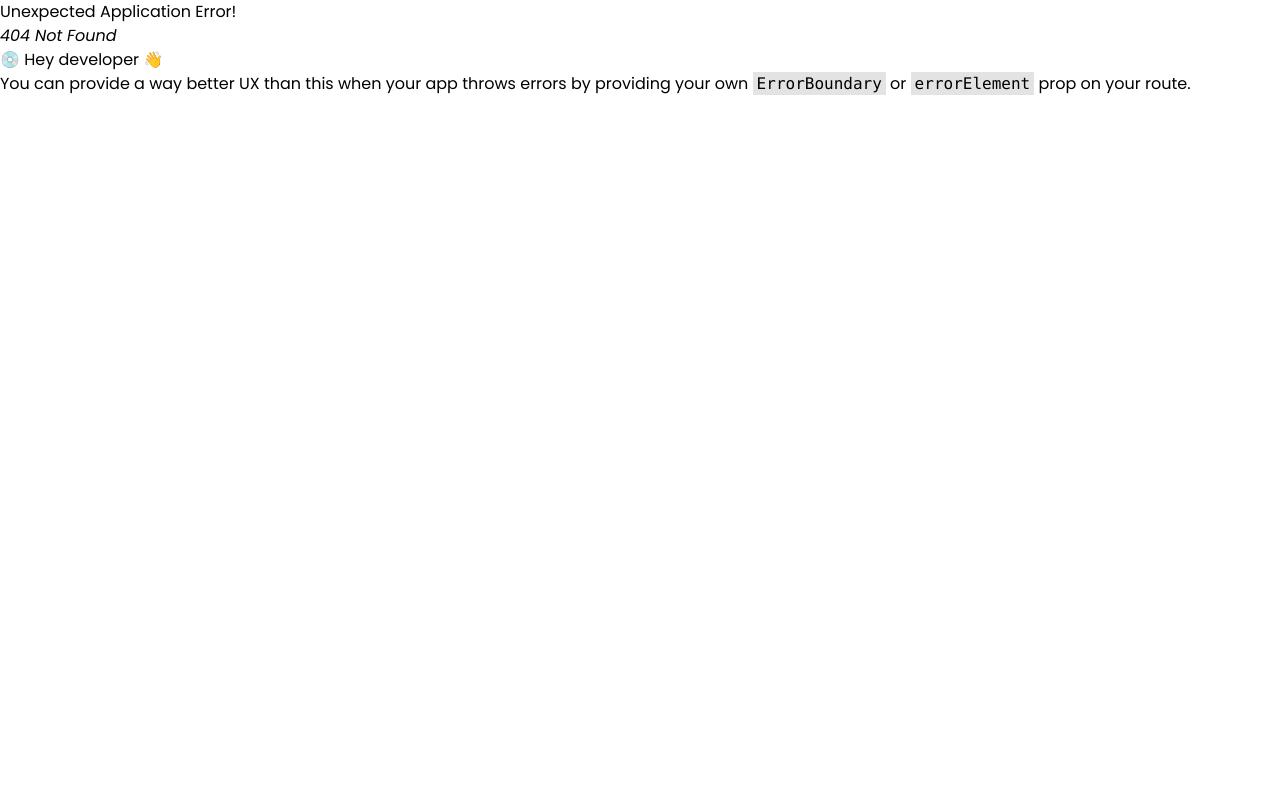
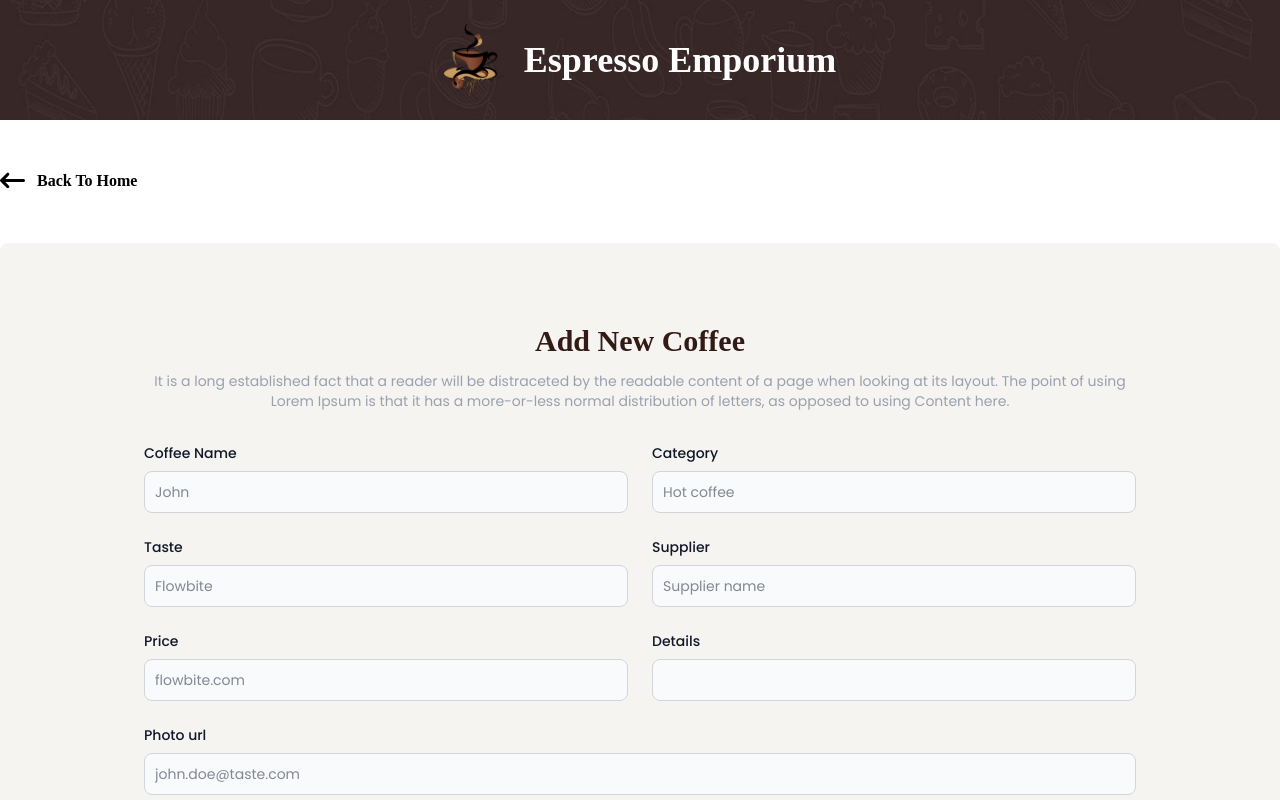
Before and after one commit to Musfiqur-Rahman0/coffee-client, a React (Vite) app: page /add-coffee in a window 1280 px wide. Before the commit this address had no page. Shown: the top 800 px of the page. Built offline with nearby package versions, Linux system fonts and the light colour scheme; a web font is replaced by a local one.

Commit message:
added addcoffee page design

```diff
--- a/src/layouts/MainLayout.jsx
+++ b/src/layouts/MainLayout.jsx
@@ -6,7 +6,7 @@ const MainLayout = () => {
   return (
     <>
       <Header />
-      <main className="min-h-[calc(100vh-120px)]">
+      <main className="min-h-[calc(100vh-780px)]">
         <Outlet />
       </main>
       <footer className="relative   mt-[120px]  h-fit ">
--- /dev/null
+++ b/src/pages/AddCoffee.jsx
@@ -0,0 +1,152 @@
+import React from "react";
+import { FaArrowLeft } from "react-icons/fa";
+import { FaArrowLeftLong } from "react-icons/fa6";
+import { Link } from "react-router";
+
+const AddCoffee = () => {
+  return (
+    <div className="max-w-7xl mx-auto mt-12 space-y-[50px]">
+      <Link to={"/"} className="flex items-center gap-3">
+        <FaArrowLeftLong size={25} />
+        <span className="font-secondary font-bold">Back To Home </span>
+      </Link>
+      <div className="px-5 py-20 rounded-lg bg-card flex flex-col gap-8 items-center justify-center">
+        <div className="text-center space-y-3 max-w-[80%] mx-auto">
+          <h2 className="text-title text-3xl font-semibold font-secondary">
+            Add New Coffee
+          </h2>
+          <p className="text-sm text-gray-400">
+            It is a long established fact that a reader will be distraceted by
+            the readable content of a page when looking at its layout. The point
+            of using Lorem Ipsum is that it has a more-or-less normal
+            distribution of letters, as opposed to using Content here.
+          </p>
+        </div>
+
+        <form className="w-[80%] mx-auto">
+          <div className="grid gap-6 mb-6 md:grid-cols-2">
+            <div>
+              <label
+                htmlFor="coffee_name"
+                className="block mb-2 text-sm font-medium text-gray-900 dark:text-white"
+              >
+                Coffee Name
+              </label>
+              <input
+                type="text"
+                id="coffee_name"
+                name="name"
+                className="bg-gray-50 border border-gray-300 text-gray-900 text-sm rounded-lg focus:ring-blue-500 focus:border-blue-500 block w-full p-2.5 dark:bg-gray-700 dark:border-gray-600 dark:placeholder-gray-400 dark:text-white dark:focus:ring-blue-500 dark:focus:border-blue-500"
+                placeholder="John"
+                required
+              />
+            </div>
+            <div>
+              <label
+                htmlFor="category"
+                className="block mb-2 text-sm font-medium text-gray-900 dark:text-white"
+              >
+                Category
+              </label>
+              <input
+                type="text"
+                id="category"
+                className="bg-gray-50 border border-gray-300 text-gray-900 text-sm rounded-lg focus:ring-blue-500 focus:border-blue-500 block w-full p-2.5 dark:bg-gray-700 dark:border-gray-600 dark:placeholder-gray-400 dark:text-white dark:focus:ring-blue-500 dark:focus:border-blue-500"
+                placeholder="Hot coffee"
+                required
+              />
+            </div>
+            <div>
+              <label
+                htmlFor="taste"
+                className="block mb-2 text-sm font-medium text-gray-900 dark:text-white"
+              >
+                Taste
+              </label>
+              <input
+                type="text"
+                id="taste"
+                name="taste"
+                className="bg-gray-50 border border-gray-300 text-gray-900 text-sm rounded-lg focus:ring-blue-500 focus:border-blue-500 block w-full p-2.5 dark:bg-gray-700 dark:border-gray-600 dark:placeholder-gray-400 dark:text-white dark:focus:ring-blue-500 dark:focus:border-blue-500"
+                placeholder="Flowbite"
+                required
+              />
+            </div>
+            <div>
+              <label
+                htmlFor="supplier"
+                className="block mb-2 text-sm font-medium text-gray-900 dark:text-white"
+              >
+                Supplier
+              </label>
+              <input
+                type="text"
+                id="supplier"
+                name="supplier"
+                className="bg-gray-50 border border-gray-300 text-gray-900 text-sm rounded-lg focus:ring-blue-500 focus:border-blue-500 block w-full p-2.5 dark:bg-gray-700 dark:border-gray-600 dark:placeholder-gray-400 dark:text-white dark:focus:ring-blue-500 dark:focus:border-blue-500"
+                placeholder="Supplier name"
+                required
+              />
+            </div>
+            <div>
+              <label
+                htmlFor="price"
+                className="block mb-2 text-sm font-medium text-gray-900 dark:text-white"
+              >
+                Price
+              </label>
+              <input
+                type="number"
+                id="price"
+                name="price"
+                className="bg-gray-50 border border-gray-300 text-gray-900 text-sm rounded-lg focus:ring-blue-500 focus:border-blue-500 block w-full p-2.5 dark:bg-gray-700 dark:border-gray-600 dark:placeholder-gray-400 dark:text-white dark:focus:ring-blue-500 dark:focus:border-blue-500"
+                placeholder="flowbite.com"
+                required
+              />
+            </div>
+            <div>
+              <label
+                htmlFor="details"
+                className="block mb-2 text-sm font-medium text-gray-900 dark:text-white"
+              >
+                Details
+              </label>
+              <input
+                type="text"
+                id="details"
+                className="bg-gray-50 border border-gray-300 text-gray-900 text-sm rounded-lg focus:ring-blue-500 focus:border-blue-500 block w-full p-2.5 dark:bg-gray-700 dark:border-gray-600 dark:placeholder-gray-400 dark:text-white dark:focus:ring-blue-500 dark:focus:border-blue-500"
+                placeholder=""
+                required
+              />
+            </div>
+          </div>
+          <div className="mb-6">
+            <label
+              htmlFor="photourl"
+              className="block mb-2 text-sm font-medium text-gray-900 dark:text-white"
+            >
+              Photo url
+            </label>
+            <input
+              type="url"
+              id="photourl"
+              name="photourl"
+              className="bg-gray-50 border border-gray-300 text-gray-900 text-sm rounded-lg focus:ring-blue-500 focus:border-blue-500 block w-full p-2.5 dark:bg-gray-700 dark:border-gray-600 dark:placeholder-gray-400 dark:text-white dark:focus:ring-blue-500 dark:focus:border-blue-500"
+              placeholder="john.doe@taste.com"
+              required
+            />
+          </div>
+
+          <button
+            type="submit"
+            className="text-white cursor-pointer w-full text-center bg-[#D2B48C]  focus:ring-4 focus:outline-none focus:ring-blue-300 font-medium rounded-lg text-sm l  px-5 py-2.5  hover:bg-[#D2B48C]/90 dark:hover:bg-[#D2B48C]/90"
+          >
+            Submit
+          </button>
+        </form>
+      </div>
+    </div>
+  );
+};
+
+export default AddCoffee;
--- a/src/routes/Router.jsx
+++ b/src/routes/Router.jsx
@@ -1,6 +1,7 @@
 import { createBrowserRouter } from "react-router";
 import MainLayout from "../layouts/MainLayout";
 import Home from "../pages/Home";
+import AddCoffee from "../pages/AddCoffee";
 
 const router = createBrowserRouter([
   {
@@ -11,6 +12,10 @@ const router = createBrowserRouter([
         index: true,
         Component: Home,
       },
+      {
+        path: "/add-coffee",
+        Component: AddCoffee,
+      },
     ],
   },
 ]);
```
